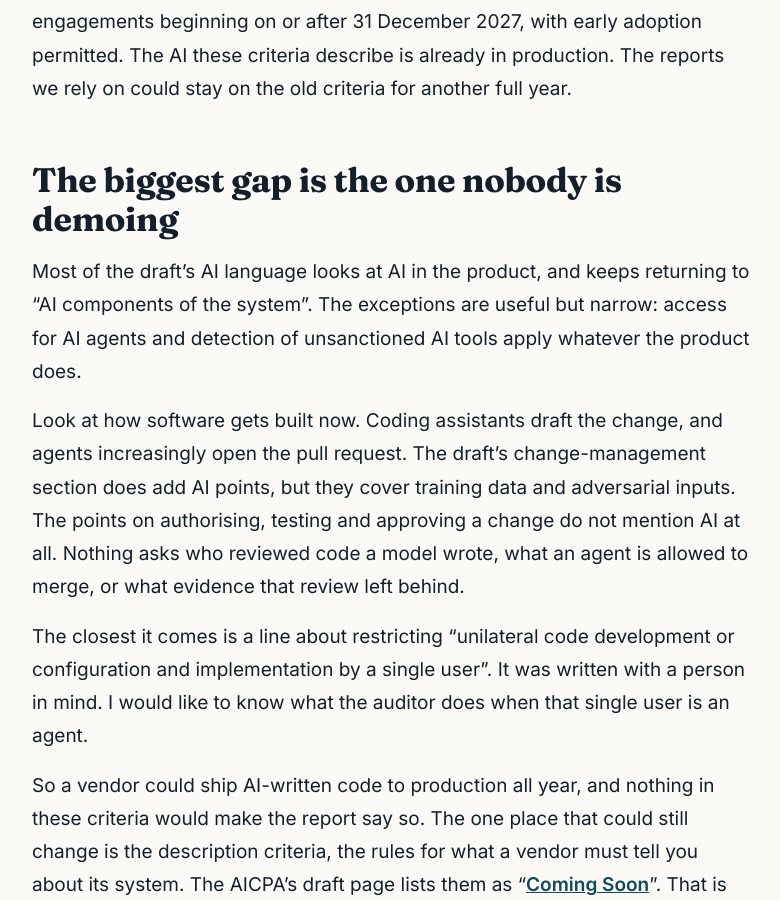
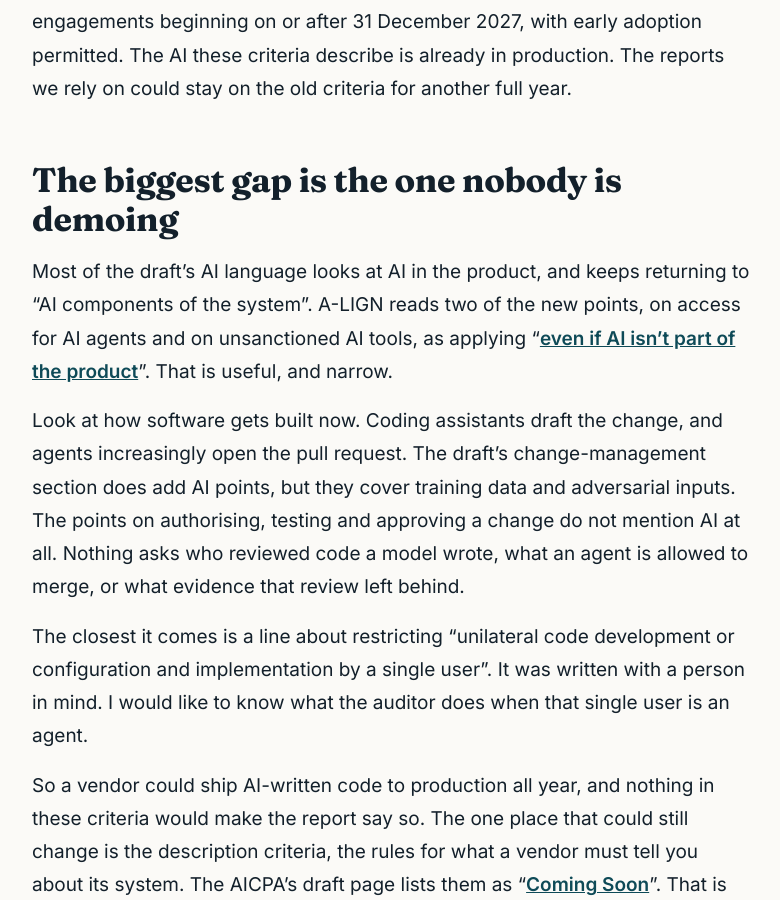
Before and after one commit to grc-with-sjo/grc-insights, a Jekyll site: the page built from _issues/2026-11-15-soc2-finally-talks-about-ai.md, in a window 1280 px wide and 900 px high, scrolled down 2979 px. Shown: the whole window, without its empty margins (248-1028 px from the left). Built offline with Jekyll 4.4.1, drawn with Linux system fonts in a browser that asks for light colours.

Commit message:
Issue 6: attribute the AI-agent/unsanctioned-AI reading to A-LIGN; publish today
Co-Authored-By: Claude Opus 5.5 <noreply@anthropic.com>

```diff
--- a/_issues/2026-11-15-soc2-finally-talks-about-ai.md
+++ b/_issues/2026-11-15-soc2-finally-talks-about-ai.md
@@ -47,7 +47,7 @@ And even this version is more than a year away. If approved, the criteria apply
 
 ## The biggest gap is the one nobody is demoing
 
-Most of the draft's AI language looks at AI in the product, and keeps returning to "AI components of the system". The exceptions are useful but narrow: access for AI agents and detection of unsanctioned AI tools apply whatever the product does.
+Most of the draft's AI language looks at AI in the product, and keeps returning to "AI components of the system". A-LIGN reads two of the new points, on access for AI agents and on unsanctioned AI tools, as applying "[even if AI isn't part of the product](https://www.a-lign.com/articles/proposed-soc-2-trust-services-criteria-updates-what-you-need-to-know)". That is useful, and narrow.
 
 Look at how software gets built now. Coding assistants draft the change, and agents increasingly open the pull request. The draft's change-management section does add AI points, but they cover training data and adversarial inputs. The points on authorising, testing and approving a change do not mention AI at all. Nothing asks who reviewed code a model wrote, what an agent is allowed to merge, or what evidence that review left behind.
 
```
Also changed, not shown: other parts of _issues/2026-11-15-soc2-finally-talks-about-ai.md (+1 -1 lines).
